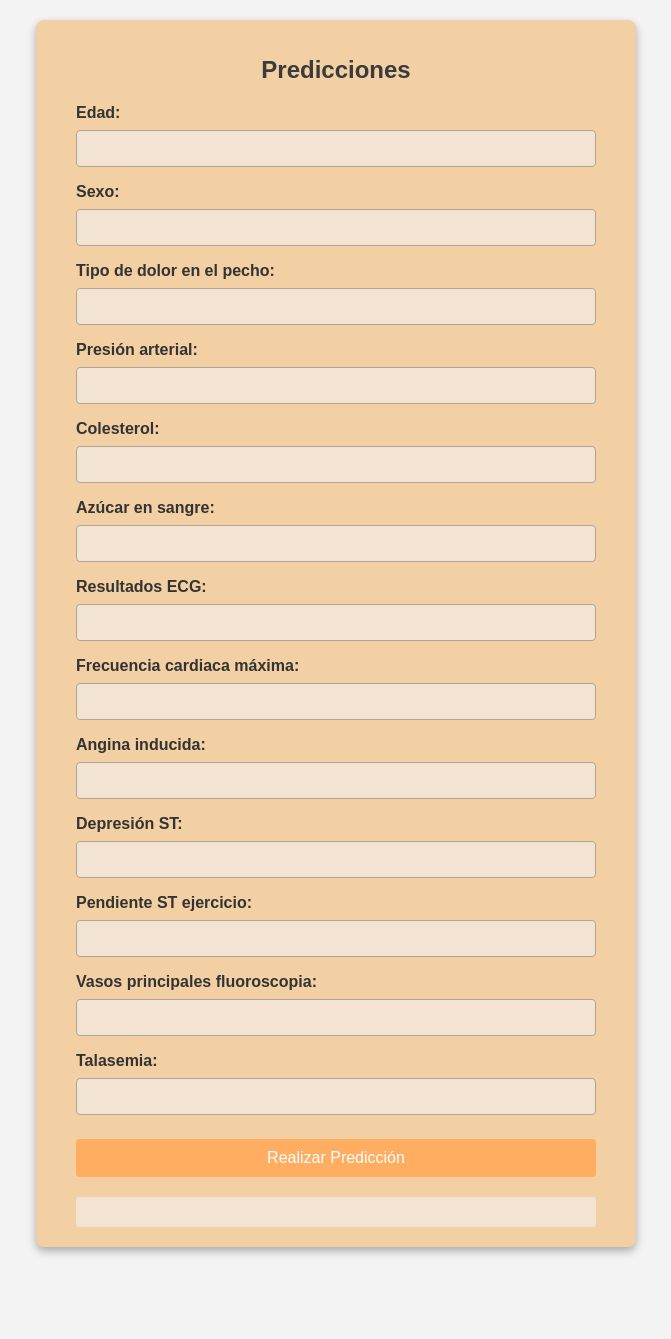
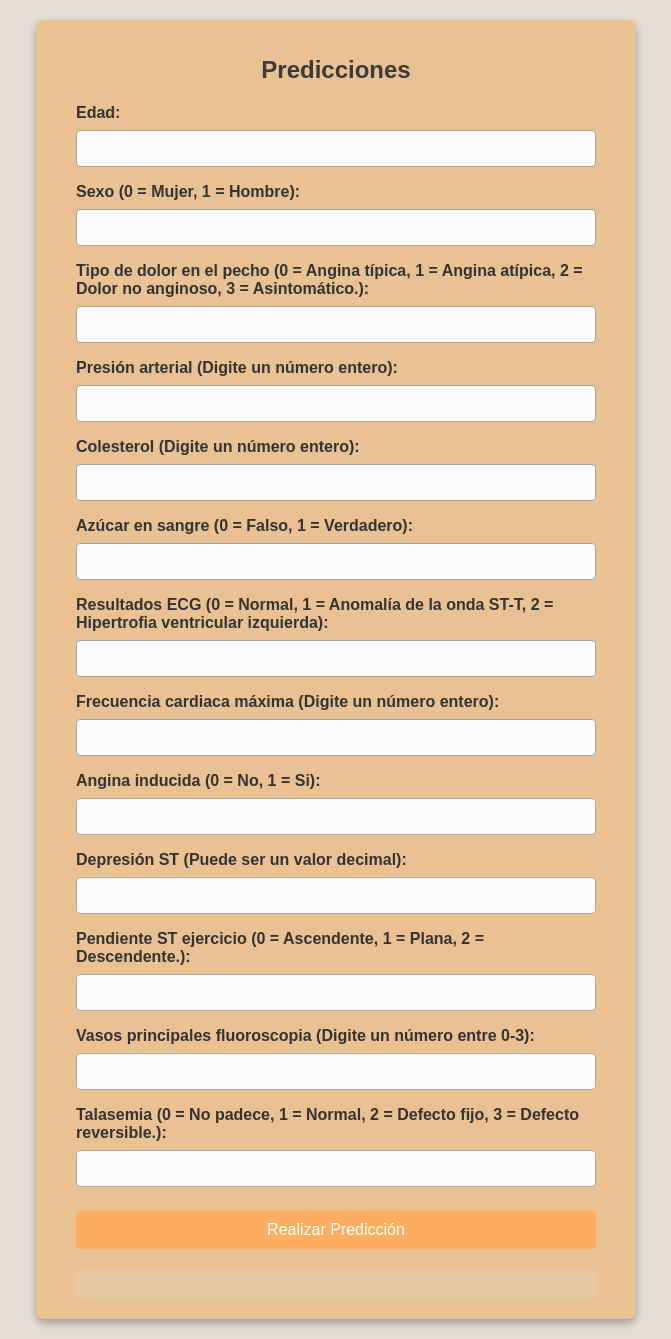
Before and after one commit to XanderZzZ05/Cardiotradamus, a Flask app: page /predicciones in a window 1280 px wide. Shown: the whole page, without its empty margins (304-975 px from the left). Before the commit the page ends 1255 px from the top, so only its background shows below. Run offline with Flask 3, Linux system fonts and the light colour scheme; parts of the project's set-up code (start-up, migrations or seed data) failed here and were passed over.

Commit message:
Mejora de la visualizacion de la pagina  (falta mejorar la pagina principal) y se añadio las recomendaciones para los casos de 0 y 1 en el modelo

```diff
--- a/app/app.py
+++ b/app/app.py
@@ -43,14 +43,36 @@ def api_prediccion():
         # Realizar la predicción
         prediccion = modelo.predict([input_features])[0]  # Obtener el primer elemento de la predicción
 
-        # Interpretar el resultado
+        # Listas de consejos
+        consejos_con_problemas = [
+            "1. Mantén una dieta baja en grasas saturadas y azúcares.",
+            "2. Realiza ejercicio regularmente, al menos 30 minutos al día.",
+            "3. Controla tu presión arterial y colesterol con chequeos regulares.",
+            "4. Evita el consumo de tabaco y alcohol.",
+            "5. Consulta con un médico para un plan de tratamiento adecuado."
+        ]
+
+        consejos_sin_problemas = [
+            "1. Mantén una dieta equilibrada rica en frutas y verduras.",
+            "2. Haz ejercicio regularmente para mantener tu corazón sano.",
+            "3. Controla tu peso y evita el sobrepeso.",
+            "4. Realiza chequeos médicos de rutina.",
+            "5. Mantén una buena salud mental y maneja el estrés."
+        ]
+
+        # Interpretar el resultado y proporcionar consejos
         if prediccion == 1:
-            resultado = "El paciente presenta un riesgo de problemas cardíacos."
+            resultado = "El paciente presenta problemas cardíacos."
+            consejos = consejos_con_problemas
+        elif prediccion == 0:
+            resultado = "El paciente no posee problemas cardíacos."
+            consejos = consejos_sin_problemas
         else:
-            resultado = "El paciente no presenta riesgo de problemas cardíacos."
+            resultado = "Resultado inesperado."  # Mensaje para cualquier otro resultado (opcional)
+            consejos = []
 
-        # Devolver el resultado interpretado en formato JSON
-        return jsonify({'resultado': resultado})
+        # Devolver el resultado e incluir consejos en formato JSON
+        return jsonify({'resultado': resultado, 'consejos': consejos})
 
     except Exception as e:
         # En caso de error, devolver el mensaje de error
--- a/app/static/css/layout.css
+++ b/app/static/css/layout.css
@@ -1,6 +1,6 @@
 body {
     font-family: Arial, sans-serif;
-    background-color: #f3f3f3; /* Fondo gris claro */
+    background-color: #e4ded7; /* Fondo gris claro */
     color: #000000; /* Texto negro */
     margin: 0;
     padding: 0;
@@ -15,7 +15,7 @@ body {
     width: 100%;
     margin: 40px auto;
     padding: 20px 40px; /* Ajustar padding para mantener todo alineado */
-    background-color: #f2d0a4; /* Fondo beige para el formulario */
+    background-color: #e9c193; /* Fondo beige oscuro para el formulario */
     box-shadow: 0px 4px 8px rgba(0, 0, 0, 0.3); /* Sombra para dar profundidad */
     border-radius: 8px;
     box-sizing: border-box;
@@ -40,7 +40,7 @@ form input[type="text"] {
     padding: 10px;
     margin: 8px 0 16px 0;
     display: block;
-    background-color: #f3e3d3; /* Beige claro para los campos de texto */
+    background-color: #fafafa; /* Beige ligeramente oscuro para los campos de texto */
     color: #3b3b3b; /* Gris oscuro para el texto de entrada */
     border: 1px solid #b0a295; /* Borde gris suave */
     border-radius: 4px;
@@ -71,7 +71,7 @@ form button[type="submit"]:hover {
 
 /* Estilos del resultado */
 .resultado {
-    background-color: #f3e3d3; /* Fondo beige claro para la sección de resultados */
+    background-color: #e5c8a2; /* Fondo beige oscuro para la sección de resultados */
     padding: 15px;
     border-radius: 4px;
     color: #333333; /* Texto en gris oscuro */
--- a/app/templates/prediccion.html
+++ b/app/templates/prediccion.html
@@ -11,48 +11,55 @@ Predicciones
         <label for="edad">Edad:</label>
         <input type="text" id="edad" name="edad" required>
 
-        <label for="sexo">Sexo:</label>
+        <label for="sexo">Sexo (0 = Mujer, 1 = Hombre):</label>
         <input type="text" id="sexo" name="sexo" required>
 
-        <label for="tipo_dolor">Tipo de dolor en el pecho:</label>
+        <label for="tipo_dolor">Tipo de dolor en el pecho (0 = Angina típica, 1 = Angina atípica, 2 = Dolor no anginoso, 3 = Asintomático.):</label>
         <input type="text" id="tipo_dolor" name="tipo_dolor" required>
 
-        <label for="presion_arterial">Presión arterial:</label>
+        <label for="presion_arterial">Presión arterial (Digite un número entero):</label>
         <input type="text" id="presion_arterial" name="presion_arterial" required>
 
-        <label for="colesterol">Colesterol:</label>
+        <label for="colesterol">Colesterol (Digite un número entero):</label>
         <input type="text" id="colesterol" name="colesterol" required>
 
-        <label for="azucar_sangre">Azúcar en sangre:</label>
+        <label for="azucar_sangre">Azúcar en sangre (0 = Falso, 1 = Verdadero):</label>
         <input type="text" id="azucar_sangre" name="azucar_sangre" required>
 
-        <label for="resultados_ecg">Resultados ECG:</label>
+        <label for="resultados_ecg">Resultados ECG (0 = Normal, 1 = Anomalía de la onda ST-T, 2 = Hipertrofia ventricular izquierda):</label>
         <input type="text" id="resultados_ecg" name="resultados_ecg" required>
 
-        <label for="frecuencia_cardiaca_maxima">Frecuencia cardiaca máxima:</label>
+        <label for="frecuencia_cardiaca_maxima">Frecuencia cardiaca máxima (Digite un número entero):</label>
         <input type="text" id="frecuencia_cardiaca_maxima" name="frecuencia_cardiaca_maxima" required>
 
-        <label for="angina_inducida">Angina inducida:</label>
+        <label for="angina_inducida">Angina inducida (0 = No, 1 = Si):</label>
         <input type="text" id="angina_inducida" name="angina_inducida" required>
 
-        <label for="depresion_st">Depresión ST:</label>
+        <label for="depresion_st">Depresión ST (Puede ser un valor decimal):</label>
         <input type="text" id="depresion_st" name="depresion_st" required>
 
-        <label for="pendiente_st_ejercicio">Pendiente ST ejercicio:</label>
+        <label for="pendiente_st_ejercicio">Pendiente ST ejercicio (0 = Ascendente, 1 = Plana, 2 = Descendente.):</label>
         <input type="text" id="pendiente_st_ejercicio" name="pendiente_st_ejercicio" required>
 
-        <label for="vasos_principales_fluroscopia">Vasos principales fluoroscopia:</label>
+        <label for="vasos_principales_fluroscopia">Vasos principales fluoroscopia (Digite un número entre 0-3):</label>
         <input type="text" id="vasos_principales_fluroscopia" name="vasos_principales_fluroscopia" required>
 
-        <label for="talasemia">Talasemia:</label>
+        <label for="talasemia">Talasemia (0 = No padece, 1 = Normal, 2 = Defecto fijo, 3 = Defecto reversible.):</label>
         <input type="text" id="talasemia" name="talasemia" required>
 
         <button type="submit">Realizar Predicción</button>
     </form>
 
-    <div id="resultado-prediccion" class="resultado">
+    <!-- Div para mostrar el resultado de la predicción -->
+    <div id="resultado-prediccion" class="resultado" style="margin-top: 20px;">
         <!-- Aquí se mostrará el resultado de la predicción -->
     </div>
+
+    <!-- Título y lista de consejos -->
+    <h2 id="titulo-consejos" class="resultado" style="display: none; margin-top: 20px;"></h2>
+    <ul id="consejos" class="resultado" style="display: none;">
+        <!-- Aquí se mostrarán los consejos -->
+    </ul>
 </div>
 
 <script>
@@ -86,11 +93,34 @@ Predicciones
         })
         .then(response => response.json())
         .then(data => {
-                        // Mostrar el resultado en el div correspondiente
-                        document.getElementById('resultado-prediccion').innerText = 'Predicción: ' + data.resultado;
+            // Mostrar el resultado en el div correspondiente
+            document.getElementById('resultado-prediccion').innerText = 'Predicción: ' + data.resultado;
+
+            // Configurar el título y mostrar la lista de consejos
+            const tituloConsejos = document.getElementById('titulo-consejos');
+            const consejosList = document.getElementById('consejos');
+
+            consejosList.innerHTML = ''; // Limpiar la lista de consejos antes de añadir nuevos
+            consejosList.style.display = 'block'; // Mostrar la lista de consejos
+
+            if (data.resultado.includes("presenta un riesgo de problemas cardíacos")) {
+                tituloConsejos.innerText = 'RECOMENDACIONES PARA TRATAR LOS PROBLEMAS CARDIACOS';
+                tituloConsejos.style.display = 'block'; // Mostrar el título
+            } else {
+                tituloConsejos.innerText = 'FELICIDADES, AQUÍ COSAS PARA SEGUIR SANO';
+                tituloConsejos.style.display = 'block'; // Mostrar el título
+            }
+
+            // Añadir los consejos
+            data.consejos.forEach(consejo => {
+                const li = document.createElement('li');
+                li.textContent = consejo;
+                consejosList.appendChild(li);
+            });
         })
         .catch(error => {
             console.error('Error:', error);
+            document.getElementById('resultado-prediccion').innerText = 'Ocurrió un error. Intenta de nuevo.';
         });
     });
 </script>
@@ -100,7 +130,6 @@ Predicciones
         margin: 20px;
     }
     .resultado {
-        margin-top: 20px;
         font-weight: bold;
     }
 </style>
```
Also changed, not shown: app/templates/index.html (+55 -58 lines).
